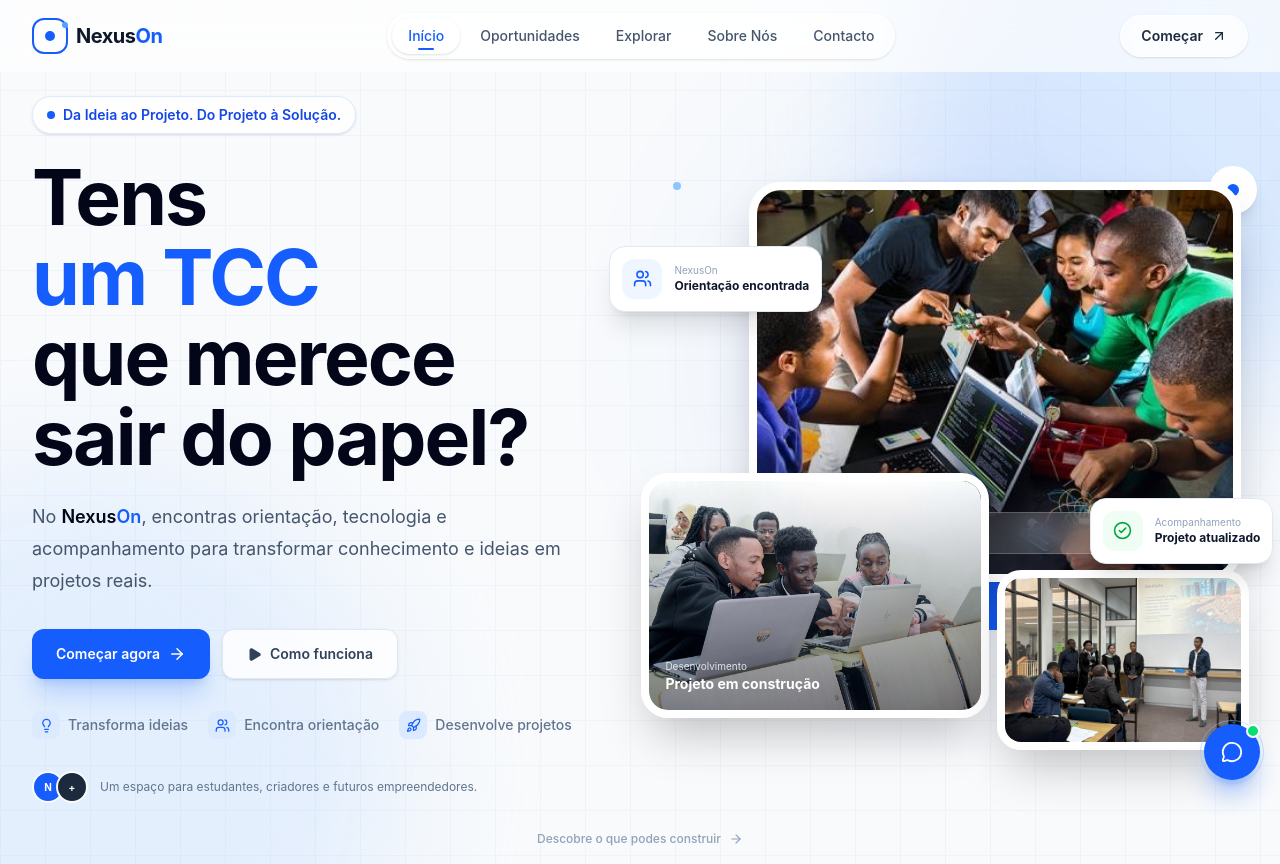
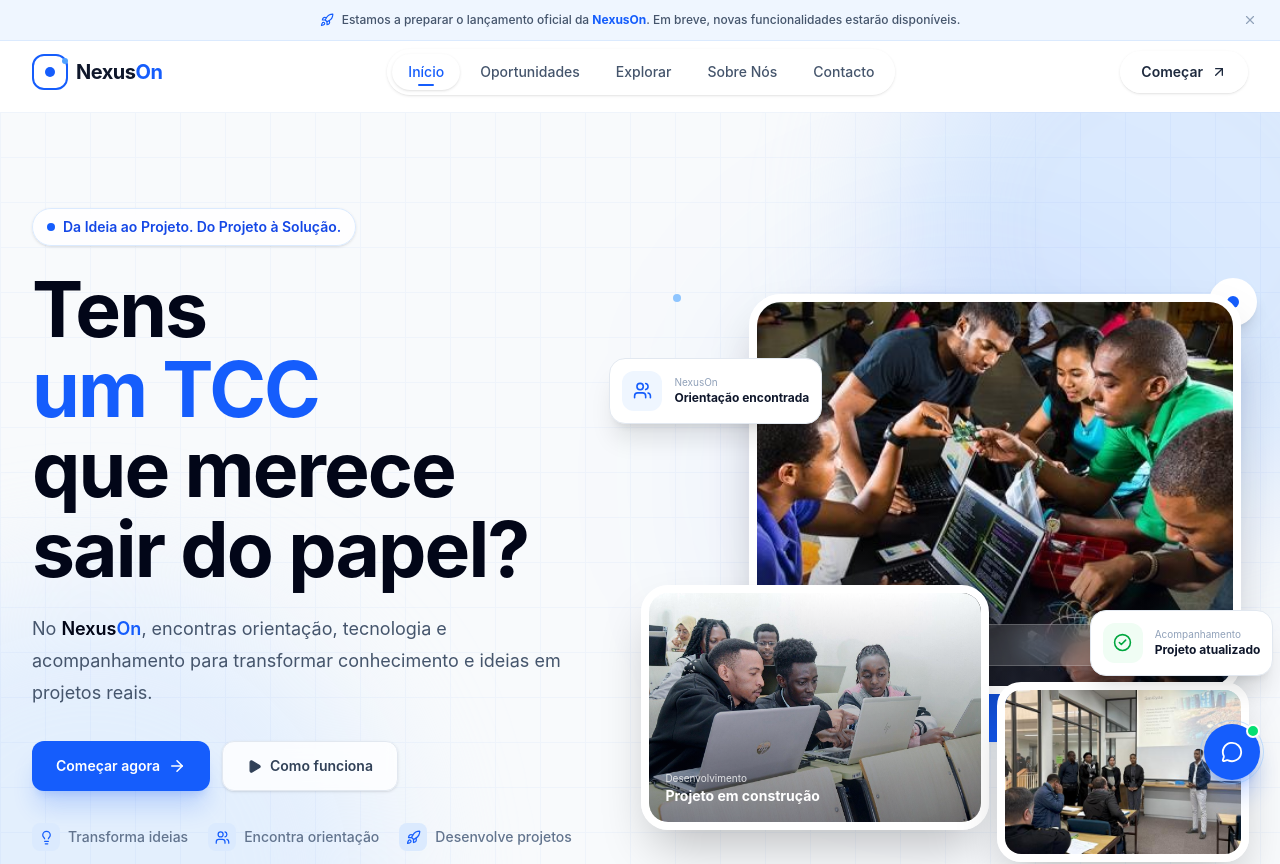
Before and after one commit to KiongaSingano/NexusOn, a React (Vite) app in the folder frontend/: page / in a window 1280 px wide. Shown: the top 864 px of the page. Built offline with nearby package versions, Linux system fonts and the light colour scheme.

Commit message:
chore: laca

```diff
--- a/frontend/src/App.tsx
+++ b/frontend/src/App.tsx
@@ -12,7 +12,6 @@ export default function App() {
         <Route path="/entrar" element={<Login />} />
         <Route path="/criar-conta" element={<Register />} />
       </Routes>
-
     </BrowserRouter>
   );
 }
--- /dev/null
+++ b/frontend/src/components/announcement/AnnouncementBar.tsx
@@ -0,0 +1,47 @@
+import { Rocket, X } from "lucide-react";
+
+interface AnnouncementBarProps {
+  visible: boolean;
+  onClose: () => void;
+}
+
+export default function AnnouncementBar({
+  visible,
+  onClose,
+}: AnnouncementBarProps) {
+  return (
+    <div
+      className={`fixed inset-x-0 top-0 z-[70] overflow-hidden border-b border-blue-100 bg-blue-50/95 backdrop-blur-xl transition-all duration-300 ${
+        visible
+          ? "translate-y-0 opacity-100"
+          : "pointer-events-none -translate-y-full opacity-0"
+      }`}
+    >
+      <div className="relative mx-auto flex min-h-[40px] w-full max-w-7xl items-center justify-center px-10 py-2 sm:min-h-[40px] sm:px-12">
+        <div className="flex items-center justify-center gap-2 text-center">
+          <Rocket
+            size={14}
+            className="shrink-0 text-blue-600"
+          />
+
+          <p className="text-[11px] font-medium leading-4 text-slate-600 sm:text-xs">
+            Estamos a preparar o lançamento oficial da{" "}
+            <span className="font-bold text-blue-600">
+              NexusOn
+            </span>
+            . Em breve, novas funcionalidades estarão disponíveis.
+          </p>
+        </div>
+
+        <button
+          type="button"
+          onClick={onClose}
+          aria-label="Fechar aviso"
+          className="absolute right-2 flex h-7 w-7 items-center justify-center rounded-full text-slate-400 transition-all duration-200 hover:bg-white hover:text-slate-700 active:scale-90 sm:right-4"
+        >
+          <X size={14} />
+        </button>
+      </div>
+    </div>
+  );
+}
--- a/frontend/src/components/header/Header.tsx
+++ b/frontend/src/components/header/Header.tsx
@@ -6,7 +6,13 @@ import DesktopNav from "./DesktopNav";
 import HeaderActions from "./HeaderActions";
 import MobileMenu from "./MobileMenu";
 
-export default function Header() {
+interface HeaderProps {
+  announcementVisible?: boolean;
+}
+
+export default function Header({
+  announcementVisible = false,
+}: HeaderProps) {
   const [scrolled, setScrolled] = useState(false);
   const [mobileOpen, setMobileOpen] = useState(false);
 
@@ -17,7 +23,9 @@ export default function Header() {
 
     handleScroll();
 
-    window.addEventListener("scroll", handleScroll, { passive: true });
+    window.addEventListener("scroll", handleScroll, {
+      passive: true,
+    });
 
     return () => {
       window.removeEventListener("scroll", handleScroll);
@@ -46,15 +54,20 @@ export default function Header() {
 
   return (
     <>
+      {/* HEADER */}
       <header
-        className={`fixed inset-x-0 top-0 z-50 transition-all duration-300 ${
+        className={`fixed inset-x-0 z-50 transition-[top,background-color,border-color,box-shadow] duration-300 ${
+          announcementVisible
+            ? "top-9 sm:top-9"
+            : "top-0"
+        } ${
           scrolled
             ? "border-b border-slate-200/70 bg-white/85 shadow-lg shadow-slate-900/5 backdrop-blur-2xl"
             : "bg-white/65 backdrop-blur-xl"
         }`}
       >
         <div
-          className={`mx-auto flex w-full max-w-7xl items-center justify-between px-4 transition-all duration-300 sm:px-6 lg:px-8 ${
+          className={`mx-auto flex w-full max-w-7xl items-center justify-between px-4 transition-[height] duration-300 sm:px-6 lg:px-8 ${
             scrolled ? "h-16" : "h-[72px]"
           }`}
         >
@@ -64,9 +77,9 @@ export default function Header() {
           </div>
 
           {/* NAVEGAÇÃO DESKTOP */}
-          <nav className="hidden lg:flex">
+          <div className="hidden lg:block">
             <DesktopNav />
-          </nav>
+          </div>
 
           {/* AÇÕES DESKTOP */}
           <div className="hidden shrink-0 lg:block">
@@ -76,9 +89,13 @@ export default function Header() {
           {/* BOTÃO MOBILE */}
           <button
             type="button"
-            onClick={() => setMobileOpen((current) => !current)}
+            onClick={() =>
+              setMobileOpen((current) => !current)
+            }
             aria-label={
-              mobileOpen ? "Fechar menu" : "Abrir menu"
+              mobileOpen
+                ? "Fechar menu"
+                : "Abrir menu"
             }
             aria-expanded={mobileOpen}
             aria-controls="mobile-navigation"
@@ -88,6 +105,7 @@ export default function Header() {
                 : "border-slate-200/80 bg-white/70 text-slate-700 shadow-sm backdrop-blur-md hover:border-blue-200 hover:bg-blue-50 hover:text-blue-600"
             } active:scale-95`}
           >
+            {/* Ícone X */}
             <span
               className={`absolute transition-all duration-200 ${
                 mobileOpen
@@ -98,6 +116,7 @@ export default function Header() {
               <X size={21} />
             </span>
 
+            {/* Ícone Menu */}
             <span
               className={`transition-all duration-200 ${
                 mobileOpen
--- a/frontend/src/pages/Home.tsx
+++ b/frontend/src/pages/Home.tsx
@@ -1,15 +1,39 @@
+import { useState } from "react";
+
+import AnnouncementBar from "../components/announcement/AnnouncementBar";
 import Header from "../components/header/Header";
 import Hero from "../components/hero/Hero";
 import Statistics from "../components/statistics/Statistics";
 import Team from "../components/team/Team";
 import Footer from "../components/footer/Footer";
 import ChatAssistant from "../components/chatbot/ChatAssistant";
+
 export default function Home() {
+  const [announcementVisible, setAnnouncementVisible] =
+    useState(true);
+
   return (
     <div className="min-h-screen bg-white">
-      <Header />
 
-      <main>
+      {/* AVISO */}
+      <AnnouncementBar
+        visible={announcementVisible}
+        onClose={() => setAnnouncementVisible(false)}
+      />
+
+      {/* HEADER */}
+      <Header
+        announcementVisible={announcementVisible}
+      />
+
+      {/* CONTEÚDO */}
+      <main
+        className={`transition-[padding] duration-300 ${
+          announcementVisible
+            ? "pt-[112px]"
+            : "pt-[72px]"
+        }`}
+      >
         <Hero />
 
         <Statistics />
@@ -18,7 +42,9 @@ export default function Home() {
       </main>
 
       <Footer />
-       <ChatAssistant />
+
+      <ChatAssistant />
+
     </div>
   );
 }
```
